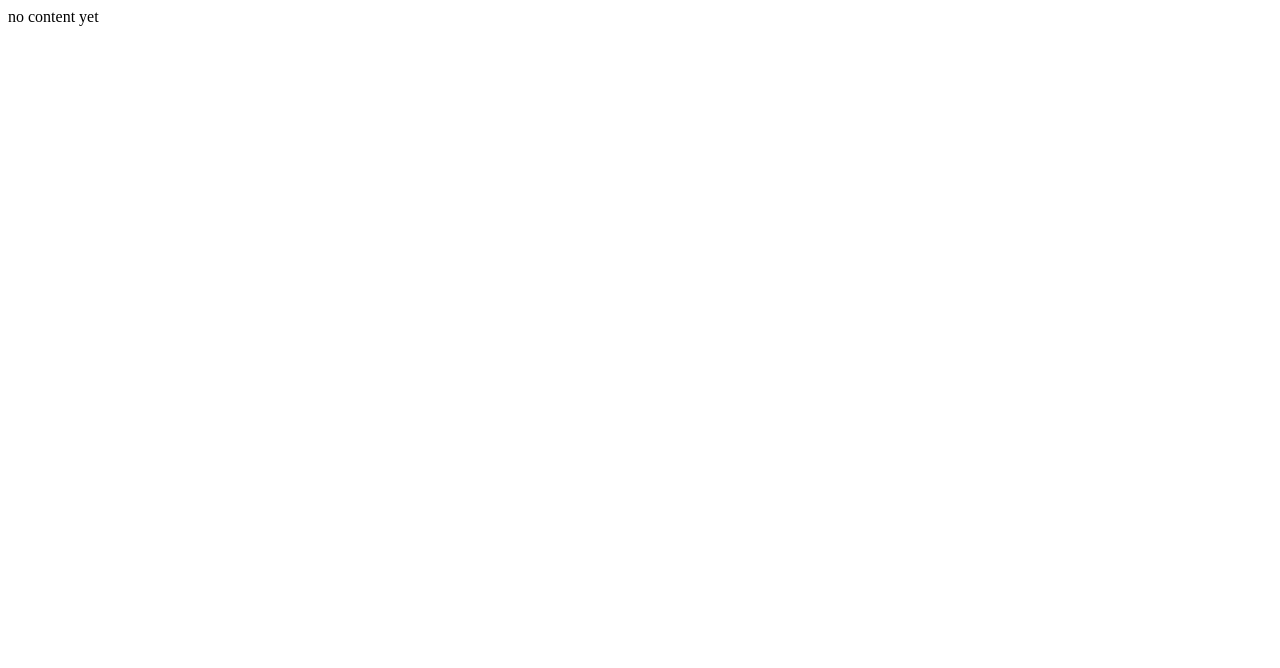
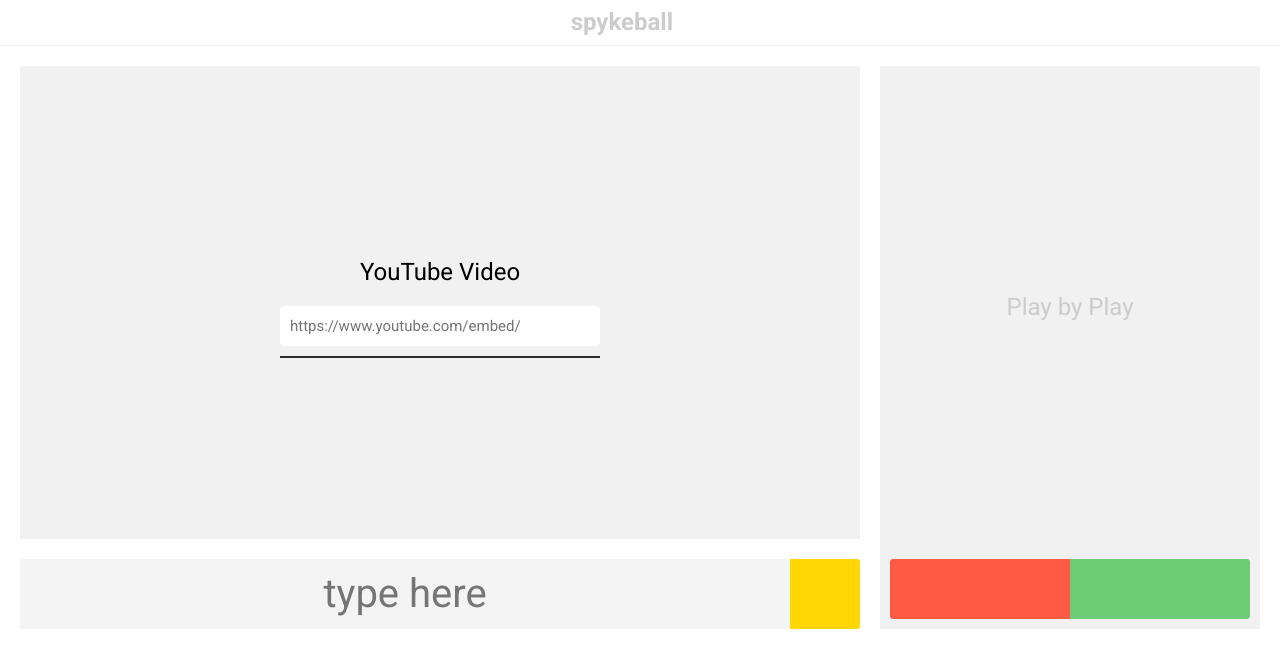
Before and after one commit to bhgomes/spykeball, a plain HTML site: page docs/index.html in a window 1280 px wide. Drawn offline with Linux system fonts and the light colour scheme.

Commit message:
Built spykeball video tool

```diff
--- a/docs/index.html
+++ b/docs/index.html
@@ -3,8 +3,40 @@
     <head>
         <meta charset="utf-8">
         <title>spykeball</title>
+        <link href="https://fonts.googleapis.com/css?family=Roboto:400,700" rel="stylesheet">
+        <link href="https://fonts.googleapis.com/icon?family=Material+Icons" rel="stylesheet">
+        <link rel="stylesheet" href="main.css">
+        <link rel="stylesheet" href="sizing.css">
     </head>
     <body>
-        no content yet
+        <nav>
+            <h2>spykeball</h2>
+            <i class="material-icons">&#xE865</i>
+        </nav>
+        <div class="left">
+            <div class="youtubeBox">
+                <div class="youtubeInput">
+                    <i class="material-icons youlogo">&#xE064</i>
+                    <label for="url">YouTube Video</label>
+                    <input class="youtubeUrl" type="text" name="url" placeholder="https://www.youtube.com/embed/"  value="" autocomplete="off">
+                    <!--https://www.youtube.com/embed/R-0hRAtdOP4-->
+                 </div>
+            </div>
+            <div class="text">
+                <input class="textField" type="text" value="" placeholder="type here"  onkeypress="checkText(event)" autocomplete="off" autofocus>
+                <button class="enter" type="button" onclick="saveText(t.value)"><i class="material-icons">&#xE315</i></button>
+            </div>
+        </div>
+        <div class="right">
+            <div class="savedTextArea">
+                <h2>Play by Play</h2>
+                <ul class="savedText"></ul>
+            </div>
+            <div class="bottom_BTNS">
+                <button class="reset" type="button" onclick="reset()"><i class="material-icons">&#xE042</i></button>
+                <button class="download" onclick="download()"><i class="material-icons">&#xE2C4</i></button>
+            </div>
+        </div>
+        <script src="main.js" charset="utf-8"></script>
     </body>
 </html>
--- /dev/null
+++ b/docs/main.css
@@ -0,0 +1,272 @@
+* {
+    font-family: 'Roboto', sans-serif;
+    margin: 0;
+    border: none;
+    padding: 0;
+}
+
+*:focus {
+    outline: none;
+}
+
+:root {
+    --vid-width: 1260px;
+    --vid-height: 708.75px;
+    --margin: 20px;
+    --input-height: 70px;
+}
+
+body {
+    height: 100vh;
+    background: #fff;
+    overflow-x: hidden;
+    overflow-y: scroll;
+}
+
+/*----------------------------------------------------------------*/
+
+nav {
+    position: relative;
+    height: 25px;
+    width: 100%;
+    background: #fff;
+    border-bottom: 1px solid #f1f1f1;
+    text-align: center;
+    padding: 10px 0;
+}
+
+nav h2 {
+    display: inline-block;
+    font-weight: 700;
+    line-height: 25px;
+    color: #ccc;
+    width: 100px;
+}
+
+nav i {
+    display: inline-block;
+    float: right;
+    margin-right: var(--margin);
+    color: #2d2d2d;
+}
+
+/*----------------------------------------------------------------*/
+
+.left {
+    position: absolute;
+    left: var(--margin);
+    margin-top: var(--margin);
+}
+
+.youtubeBox {
+    display: block;
+    position: relative;
+    top: 0;
+    left: calc(50% - (var(--vid-width) / 2));
+    width: var(--vid-width);
+    height: var(--vid-height);
+    background: #f1f1f1;
+}
+
+.youtubeInput {
+    position: relative;
+    top: calc((var(--vid-height) / 2) - 112.5px);
+    left: calc((var(--vid-width) / 2) - 200px);
+    width: 400px;
+    height: 225px;
+    text-align: center;
+    padding: 20px 0 0 0;
+}
+
+.youtubeInput label {
+    color: #000;
+    font-size: 24px;
+}
+
+.youtubeInput .youlogo {
+    display: block;
+    font-size: 48px;
+    height: 48px;
+    overflow: hidden;
+    color: #e52d27;
+}
+
+.youtubeInput .xout {
+    position: absolute;
+    width: 34px;
+    font-size: 24px;
+    top: 125px;
+    margin-left: -34px;
+    color: #fff;
+    background: #ec5151;
+    cursor: pointer;
+}
+
+.youtubeUrl {
+    width: 300px;
+    height: 40px;
+    font-size: 15px;
+    background: #fff;
+    border-radius: 4px;
+    margin-top: var(--margin);
+    padding: 0 10px;
+    transition: border-color 300ms;
+}
+
+.youtubeInput::after {
+    content: "";
+    display: block;
+    width: 320px;
+    height: 2px;
+    margin: 10px 40px;
+    background: #2d2d2d;
+}
+
+.invalid {
+    background: #ec5151;
+    color: #fff;
+    box-shadow: none;
+}
+
+.youtubeVid {
+    width: 100%;
+    height: 100%;
+}
+
+.text {
+    display: block;
+    position: relative;
+    top: 0;
+    left: calc(50% - (var(--vid-width) / 2));
+    margin-top: var(--margin);
+    width: var(--vid-width);
+}
+
+.textField {
+    display: inline-block;
+    float: left;
+    width: calc(var(--vid-width) - var(--input-height));
+    height: var(--input-height);
+    font-size: 40px;
+    text-align: center;
+    border-top-left-radius: 3px;
+    border-bottom-left-radius: 3px;
+    background: #f4f4f4;
+}
+
+.enter {
+    display: inline-block;
+    float: right;
+    height: var(--input-height);
+    width: var(--input-height);
+    background: #ffd704;
+    border-top-right-radius: 3px;
+    border-bottom-right-radius: 3px;
+    cursor: pointer;
+}
+
+.enter .material-icons {
+    color: #fff;
+    font-size: 48px;
+    margin-top: 5px;
+}
+
+/*----------------------------------------------------------------*/
+
+.right {
+    position: absolute;
+    right: var(--margin);
+    width: calc(100% - var(--vid-width) - (3 * var(--margin)) - 20px);
+    height: calc(var(--vid-height) + var(--input-height) + var(--margin) - 20px);
+    margin-top: var(--margin);
+    background: #f1f1f1;
+    border: 10px solid #f1f1f1;
+    overflow: hidden;
+}
+
+.savedTextArea {
+    height: calc(var(--vid-height) - 10px);
+}
+
+.savedTextArea h2 {
+    color: #ccc;
+    text-align: center;
+    line-height: calc(var(--vid-height) - 10px);
+    font-weight: 100;
+}
+
+.savedText {
+    width: 100%;
+    max-height:  calc(var(--vid-height) - 10px);
+    list-style-type: none;
+    overflow-x: hidden;
+    overflow-y: auto;
+}
+
+.savedText li {
+    height: 50px;
+    line-height: 50px;
+    text-align: center;
+    background: #fff;
+    margin-bottom: 5px;
+    border-radius: 3px;
+    overflow: hidden;
+}
+
+.savedText li b {
+    display: inline-block;
+    font-weight: 400;
+    max-width: calc(100% - 120px);
+    background: #fff;
+    overflow-x: auto;
+    overflow-y: hidden;
+}
+
+.savedText li i {
+    display: inline-block;
+    line-height: 50px;
+    padding: 0 13px;
+    background: #fff;
+    cursor: pointer;
+}
+
+.savedText li .type {
+    float: left;
+    border-top-left-radius: 3px;
+    border-bottom-left-radius: 3px;
+}
+
+.savedText li .clear {
+    float: right;
+    border-top-right-radius: 3px;
+    border-bottom-right-radius: 3px;
+}
+
+/*----------------------------------------------------------------*/
+
+.bottom_BTNS {
+    display: flex;
+    display: -webkit-flex;
+    height: calc(var(--input-height) - 10px);
+    margin-top: var(--margin);
+    background: #fff;
+}
+
+.bottom_BTNS button {
+    flex: 1;
+    -webkit-flex: 1;
+    color: #fff;
+    cursor: pointer;
+}
+
+.reset {
+    background: #ff5a44;
+    border-top-left-radius: 3px;
+    border-bottom-left-radius: 3px;
+}
+
+.download {
+    background: #6ecc76;
+    border-top-right-radius: 3px;
+    border-bottom-right-radius: 3px;
+}
--- /dev/null
+++ b/docs/main.js
@@ -0,0 +1,175 @@
+var t;
+var retyping;
+
+window.onload = function() {
+    t = document.querySelector('.textField');
+    retyping = false;
+};
+
+document.querySelector('.youtubeUrl').addEventListener('keypress', function(event) {
+    if(event.keyCode == 13) {
+        getVid(this.value);
+    }
+});
+
+function checkText(e) {
+    var text = t.value;
+    if(e.keyCode == 13) {
+        saveText(text);
+    }
+
+    if(e.keyCode != 8) {
+        var a = String.fromCharCode(e.which || e.keyCode);
+        var validKey = /[1234aefnpsw]/;
+        if(!validKey.test(a)) {
+            if(e.preventDefault()) e.preventDefault();
+            return false;
+        }
+    }
+
+    if(text.length >= 45) {
+        t.style.fontSize = '20px';
+    } else {
+        t.style.fontSize = '40px';
+    }
+}
+
+function saveText(v) {
+    if(!retyping && v.length > 0) {
+        var ul = document.querySelector('.savedText');
+        var new_li = document.createElement('li');
+
+        var new_type = document.createElement('i');
+        new_type.classList.add('material-icons');
+        new_type.classList.add('type');
+        new_type.setAttribute('onclick', 'retype()');
+        new_type.innerHTML = '';
+
+        var new_text = document.createElement('b');
+        new_text.classList.add('pBp');
+        new_text.innerHTML = v;
+
+        var new_clear = document.createElement('i');
+        new_clear.classList.add('material-icons');
+        new_clear.classList.add('clear');
+        new_clear.setAttribute('onclick', 'removeText(this.parentElement)');
+        new_clear.innerHTML = '&#xE14C';
+
+        new_li.appendChild(new_type);
+        new_li.appendChild(new_text);
+        new_li.appendChild(new_clear);
+
+        if(ul.hasChildNodes()) {
+            var fC = ul.firstChild;
+            ul.insertBefore(new_li, fC);
+        } else {
+            document.querySelector('.savedTextArea h2').remove();
+            ul.appendChild(new_li);
+        }
+    } else {
+
+    }
+
+    t.value = '';
+}
+
+function removeText(el) {
+    el.remove();
+
+    var ul = document.querySelector('.savedText');
+
+    if(!ul.hasChildNodes()) {
+        var placeHolder = document.createElement('h2');
+        var area = document.querySelector('.savedTextArea');
+
+        placeHolder.innerHTML = 'Play by Play';
+        area.appendChild(placeHolder);
+    }
+
+}
+
+function deleteText() {
+    document.querySelector('.invalid').value = '';
+    document.querySelector('.youtubeUrl').classList.remove('invalid');
+    document.querySelector('.xout').remove();
+}
+
+function reset() {
+    var ul = document.querySelector('.savedText');
+
+    if(ul.hasChildNodes()) {
+        ul.innerHTML = '';
+
+        var placeHolder = document.createElement('h2');
+        var area = document.querySelector('.savedTextArea');
+
+        placeHolder.innerHTML = 'Play by Play';
+        area.appendChild(placeHolder);
+    }
+
+    t.value = '';
+}
+
+function getVid(url) {
+    var correctedUrl;
+    var valid;
+    var input = document.querySelector('.youtubeInput');
+
+    if(new RegExp('https://www.youtube.com/watch?').test(url)) {
+        correctedUrl = url.replace('watch?v=', 'embed/');
+        valid = true;
+    } else if(new RegExp('https://www.youtube.com/embed').test(url)) {
+        correctedUrl = url;
+        valid = true;
+    } else if(new RegExp('https://www.youtube.com/').test(url)) {
+        correctedUrl = url.replace('.com/', '.com/embed/');
+        valid = true;
+    } else {
+        valid = false;
+    }
+
+    if(valid) {
+        document.querySelector('.youtubeUrl').classList.remove('invalid');
+        input.remove();
+
+        var video = document.createElement('iframe');
+        video.classList.add('youtubeVid');
+        video.setAttribute('src', correctedUrl);
+        video.setAttribute('frameborder', '0');
+
+        var container = document.querySelector('.youtubeBox');
+        container.appendChild(video);
+    } else {
+        document.querySelector('.youtubeUrl').classList.add('invalid');
+
+        var del_BTN = document.createElement('i');
+        del_BTN.classList.add('material-icons');
+        del_BTN.classList.add('xout');
+        del_BTN.setAttribute('onclick', 'deleteText()');
+        del_BTN.innerHTML = '&#xE5C9';
+        input.appendChild(del_BTN);
+    }
+}
+
+function download() {
+    var pBp = Array.prototype.slice.call(document.querySelectorAll('.pBp')).reverse();
+    for (var i = 0; i < pBp.length; i++) {pBp[i] = pBp[i].valueOf().textContent;}
+    if(t.value !== '') {
+        pBp.push(t.value);
+    }
+
+    if(pBp.length > 0) {
+        var link = document.createElement('a');
+        link.setAttribute('href', 'data:text/plain;charset=utf-8,' + encodeURIComponent(pBp.join('\n')));
+        link.setAttribute('download', 'datasheet.txt');
+
+        if (document.createEvent) {
+            var event = document.createEvent('MouseEvents');
+            event.initEvent('click', true, true);
+            link.dispatchEvent(event);
+        }
+        else {
+            link.click();
+        }
+    }
+}
--- /dev/null
+++ b/docs/sizing.css
@@ -0,0 +1,29 @@
+@media (max-width: 1600px) {
+    :root {
+        --vid-width: 1120px;
+        --vid-height: 630px;
+    }
+}
+
+@media (max-width: 1400px) {
+    :root {
+        --vid-width: 840px;
+        --vid-height: 472.5px;
+    }
+}
+
+@media (max-width: 1100px) {
+    :root {
+        --vid-width: 630px;
+        --vid-height: 354.375px;
+        --margin: 15px;
+    }
+}
+
+@media (max-width: 900px) {
+    :root {
+        --vid-width: 504px;
+        --vid-height: 283.5px;
+        --margin: 10px;
+    }
+}
```
